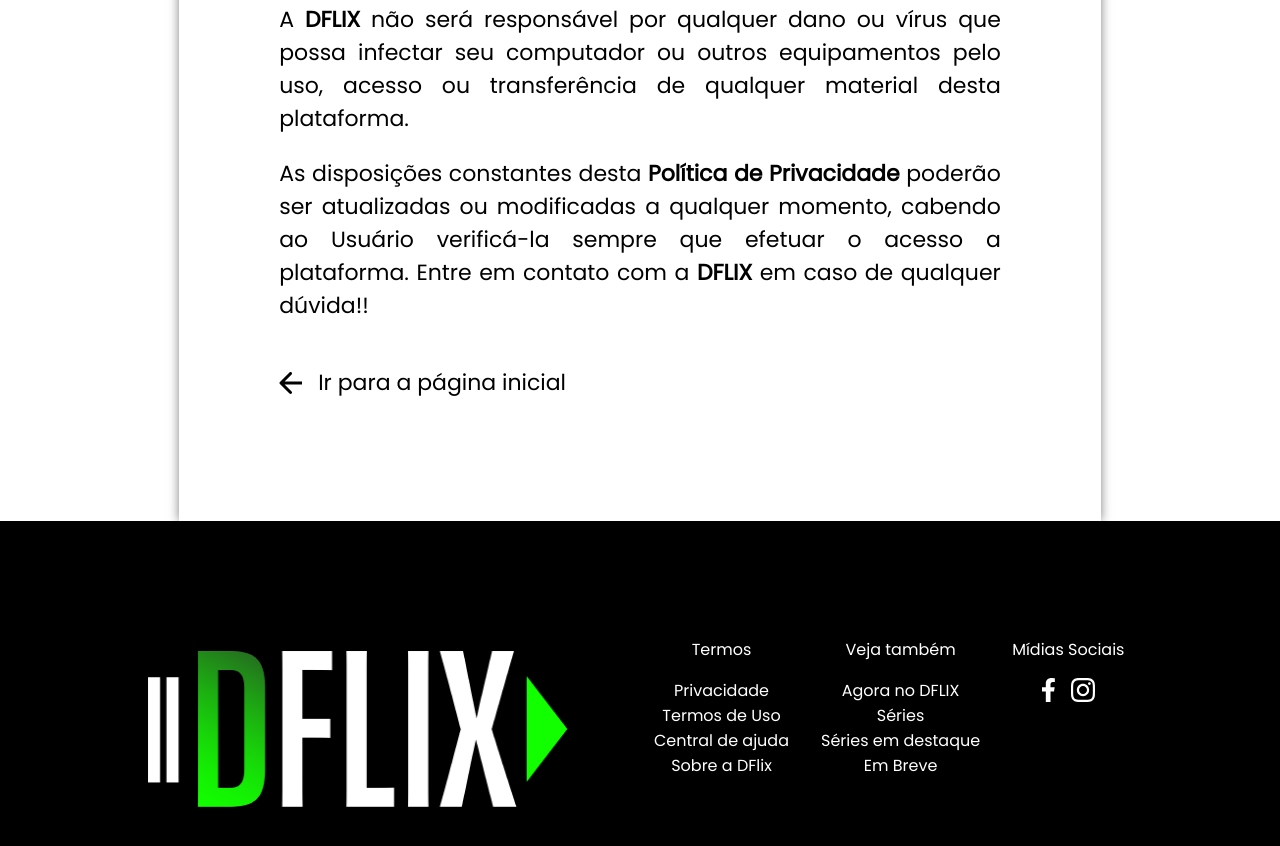
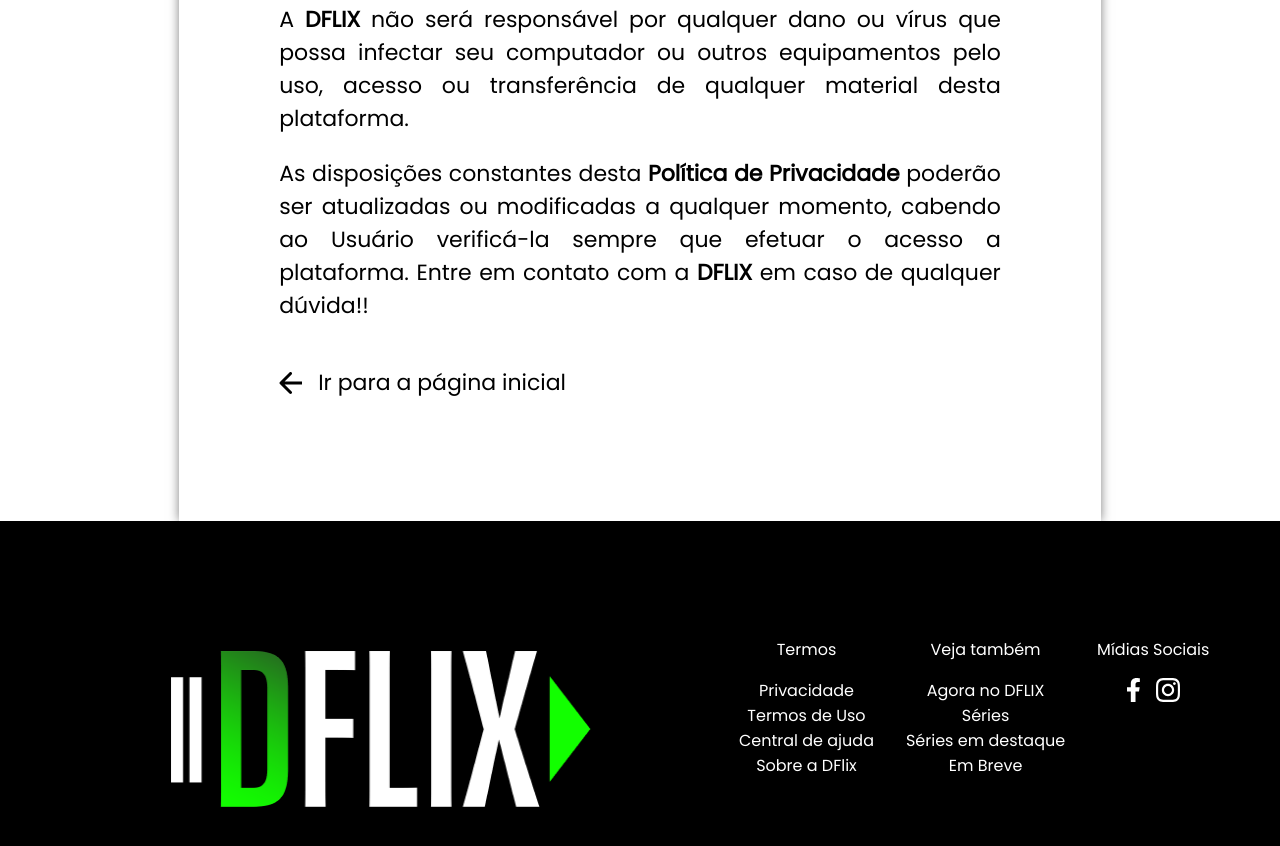
Before and after one commit to Pedro-lopes21/Pagina-em-CSS-HTML, a plain HTML site: page index.html in a window 1280 px wide. Shown: the part 9834-10680 px from the top of the page. Drawn offline with Linux system fonts and the light colour scheme.

Commit message:
Ajuste do rodape

```diff
--- a/styles.css
+++ b/styles.css
@@ -147,7 +147,8 @@ footer{
 }
 
 nav#nav_rodape{
-    gap: 56px;
+    justify-content: center;
+    gap: 10%;
     display: flex;
 }
 
```
